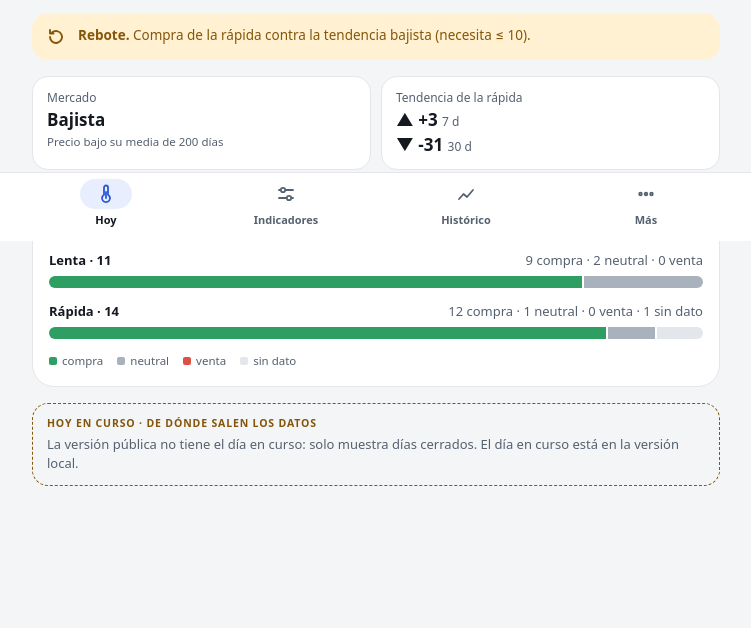
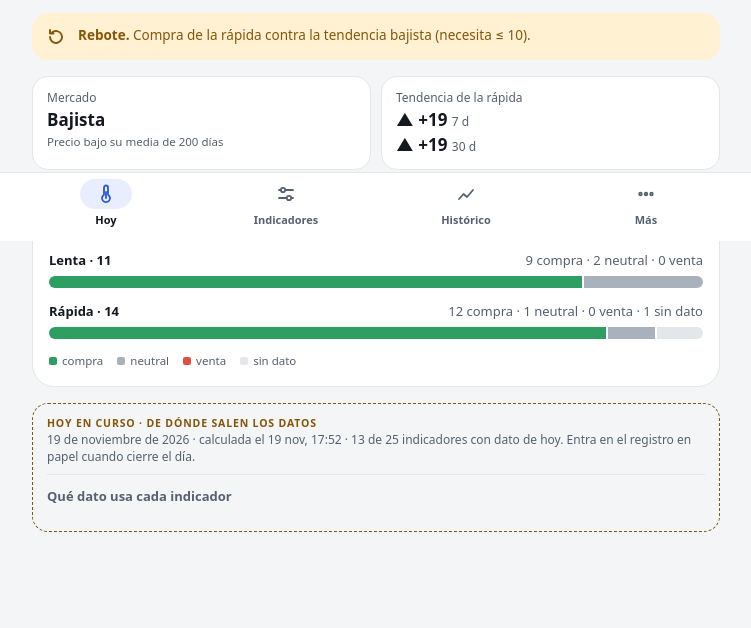
Before and after one commit to rogepir/termometro-btc-k7x2, a plain HTML site: page index.html in a window 1280 px wide. Shown: the part 559-1187 px from the top of the page, without its empty margins (264-1015 px from the left). Before the commit the page ends 1141 px from the top, so only its background shows below. Drawn offline with Linux system fonts and the light colour scheme.

Commit message:
Actualización 2026-11-19 17:54 UTC

```diff
--- a/index.html
+++ b/index.html
@@ -513,13 +513,12 @@ var PROV=null, EC=null, EDAD={hoy_parcial:"hoy (parcial)",hoy_completo:"hoy (com
 function edadTxt(x){return x.edad==="antiguo"?"más antiguo ("+corta(x.fecha)+")":EDAD[x.edad];}
 function provisional(){
   var el=$("provisional"), h="<div class='prov'><div class='eyebrow'>Hoy en curso · de dónde salen los datos</div>";
-  if(PUB){el.innerHTML=h+"<p class='num' style='margin:4px 0 0'>La versión pública no tiene el día en curso: solo muestra días cerrados. El día en curso está en la versión local.</p></div>";return;}
   var P=PROV;
-  if(!P){el.innerHTML=h+"<p class='num' style='margin:4px 0 0'>Hoy en curso aún no calculado: se recalcula con cada actualización (o con <b>VER_PROVISIONAL.bat</b>). Mientras tanto se ve el último día cerrado.</p></div>";return;}
+  if(!P){el.innerHTML=h+"<p class='num' style='margin:4px 0 0'>"+(PUB?"El día en curso aún no está disponible; se actualiza solo. Mientras tanto se ve el último día cerrado.":"Hoy en curso aún no calculado: se recalcula con cada actualización (o con <b>VER_PROVISIONAL.bat</b>). Mientras tanto se ve el último día cerrado.")+"</p></div>";return;}
   if(P.estado!=="ok"){el.innerHTML=h+"<div class='aviso' style='margin:6px 0 0'>"+esc(P.mensaje||"No se pudo calcular.")+"</div><p class='num'>Intento: "+esc(P.calculado_utc||"")+"</p></div>";return;}
   var t=new Date(P.calculado_utc.replace(" UTC","").replace(" ","T")+"Z"), hora=t.toLocaleString("es-ES",{day:"numeric",month:"short",hour:"2-digit",minute:"2-digit"});
   var av="";
-  if(P.dia!==new Date().toISOString().slice(0,10)||Date.now()-t>6*36e5) av+="<div class='aviso' style='margin:8px 0 0'><b>Caducada:</b> se calculó el "+esc(hora)+". Mientras no se recalcule se ve el último día cerrado; ejecuta VER_PROVISIONAL.bat o la actualización.</div>";
+  if(P.dia!==new Date().toISOString().slice(0,10)||Date.now()-t>6*36e5) av+="<div class='aviso' style='margin:8px 0 0'><b>Caducada:</b> se calculó el "+esc(hora)+". Mientras no se recalcule se ve el último día cerrado"+(PUB?".":"; ejecuta VER_PROVISIONAL.bat o la actualización.")+"</div>";
   if(D.ultimo_dia!==P.ultimo_cerrado) av+="<div class='aviso' style='margin:8px 0 0'>La barra oficial llega al "+esc(D.ultimo_dia)+" y el día en curso parte del "+esc(P.ultimo_cerrado)+": no son comparables hasta que se actualicen.</div>";
   function bp(nom,b,of){var z=zonaDe(b);return "<div class='b2'><div class='row'><b>"+nom+"</b><span class='sp'></span><span class='zt z-"+z+"'>"+ZC[z]+" · "+(b==null?"—":f1(b,1))+"</span></div><div class='gauge' role='img' aria-label='"+nom+" provisional: "+f1(b,1)+" de 100'><i style='left:"+(b==null?50:b)+"%'></i></div>"+(of==null?"":"<div class='num'>Oficial cerrada ("+esc(D.ultimo_dia)+"): "+f1(of,1)+"</div>")+"</div>";}
   var M={1:"venta confirmada","-1":"compra confirmada",2:"venta sin confirmar","-2":"compra sin confirmar",0:""};
@@ -535,7 +534,6 @@ function provisional(){
   el.innerHTML=h;
 }
 function cargaProv(){
-  if(PUB){provisional();return;}
   var s=document.createElement("script");s.src="provisional.js?"+Date.now();
   s.onload=function(){PROV=window.PROVISIONAL||null;var P=PROV;EC=(P&&P.estado==="ok"&&P.dia===new Date().toISOString().slice(0,10)&&P.ultimo_cerrado===D.ultimo_dia&&Date.now()-new Date(P.calculado_utc.replace(" UTC","").replace(" ","T")+"Z")<6*36e5)?P:null;provisional();if(EC)principal();};s.onerror=function(){provisional();};
   document.head.appendChild(s);
```
